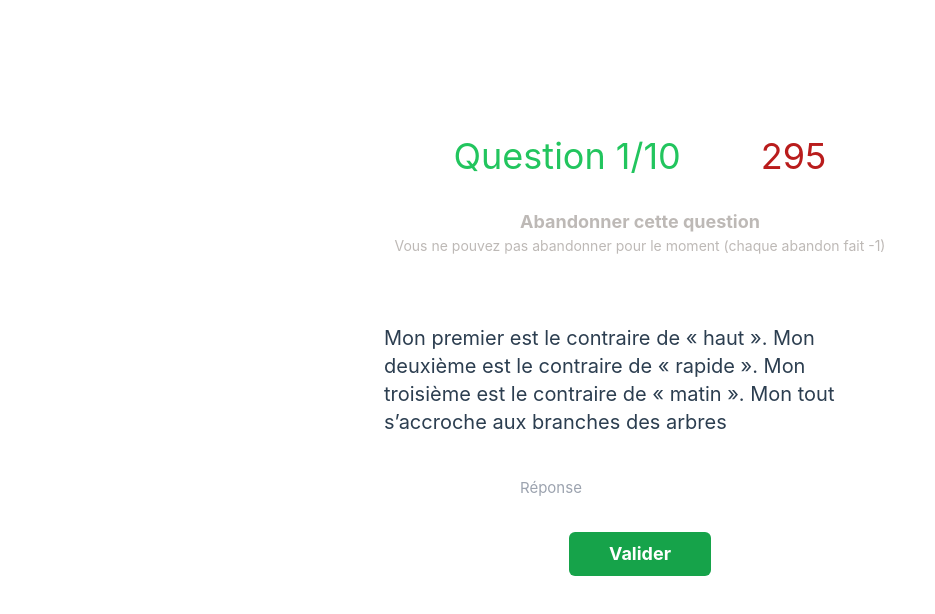
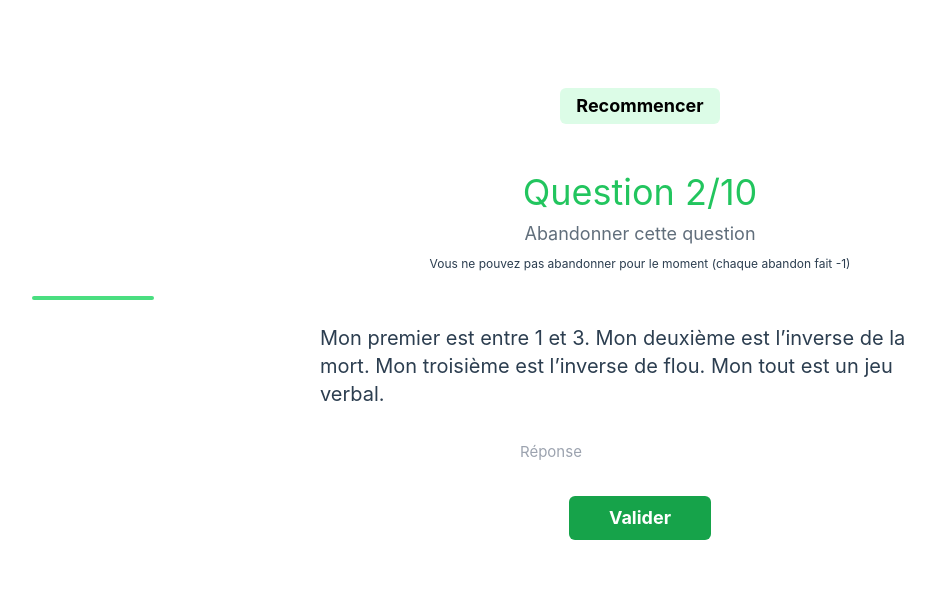
Before and after one commit to DjibrilNaji/enigme-game, a Vue app: page / in a window 1280 px wide. Shown: the top 614 px of the page, without its empty margins (0-935 px from the left). Built offline with nearby package versions, Linux system fonts and the light colour scheme.

Commit message:
improvment

```diff
--- a/index.html
+++ b/index.html
@@ -15,7 +15,7 @@
     <title>Vite App</title>
   </head>
 
-  <body class="flex">
+  <body>
     <div id="app"></div>
 
     <script type="module" src="/src/main.js"></script>
--- a/src/App.vue
+++ b/src/App.vue
@@ -1,73 +1,92 @@
-<script setup></script>
+<script setup>
+import { useQuestionStore } from "@/stores/question";
+// for the user experience
+const store = useQuestionStore();
+</script>
 
 <template>
-  <header class="flex justify-center text-4xl mb-5 text-white">
-    <div class="pb-3">Enigmes</div>
+  <header class="flex flex-col text-4xl mb-5 text-white">
+    <div class="flex justify-center pb-3">Enigmes</div>
+    <div class="flex justify-center">
+      <button
+        type="button"
+        class="flex justify-center mx-20 p-1 w-40 bg-green-100 rounded-md text-lg font-bold text-black"
+        @click="replayGame"
+      >
+        Recommencer
+      </button>
+    </div>
   </header>
 
-  <main v-if="currentQuestion">
-    <div class="flex flex-col gap-8 w-[40vw]">
+  <main v-if="store.currentQuestion">
+    <div>
+      <span class="flex justify-center">
         <div
-        v-if="reponseCorrect"
-        class="alert alert-success flex justify-center text-xl p-2"
+          v-if="store.reponseCorrect"
+          class="alert alert-success text-xl py-2 px-10"
           role="alert"
         >
           Bravo , continuez !
         </div>
-
+      </span>
       <p class="flex justify-center text-4xl text-green-500">
-        Question {{ questionNumber }}/{{ totalQuestions }}
-        <span class="text-red-700 ml-20">{{ countDown }}</span>
+        Question {{ store.questionNumber }}/{{ store.totalQuestions }}
+        <span class="text-red-700 ml-20 hidden">{{ store.countDown }}</span>
       </p>
 
+      <div class="flex flex-col justify-center">
         <button
           type="button"
-        class="text-lg font-bold text-stone-400 hover:underline disabled:opacity-75 disabled:cursor-not-allowed"
+          class="text-lg m-2 disabled:opacity-75 disabled:cursor-not-allowed hover:underline"
           @click="getResponse"
-        v-if="!abandoned"
-        :disabled="attempt < 3"
+          v-if="!store.abandoned"
+          :disabled="store.attempt < 3"
         >
           Abandonner cette question
-        <br />
-        <span class="flex justify-center text-sm" v-if="attempt < 3"
+        </button>
+
+        <span class="text-xs text-center" v-if="store.attempt < 3"
           >Vous ne pouvez pas abandonner pour le moment (chaque abandon fait
           -1)</span
         >
-      </button>
+      </div>
 
       <div
-        class="bg-green-400 pt-1 rounded-2xl duration-300 ease-linear"
+        class="bg-green-400 pt-1 rounded-2xl duration-300 ease-linear my-4"
         :style="{
-          width: `${((currentQuestion.id - 1) / totalQuestions) * 100}%`,
+          width: `${
+            ((store.currentQuestion.id - 1) / store.totalQuestions) * 100
+          }%`,
         }"
       ></div>
 
-      <p class="flex justify-center text-xl">
-        {{ currentQuestion.question }}
+      <span class="flex justify-center">
+        <p class="text-xl w-[50vw]">
+          {{ store.currentQuestion.question }}
         </p>
-
+      </span>
+      <span class="flex justify-center">
         <div
-        v-if="reponseCorrect == false"
-        class="alert alert-danger flex justify-center text-xl p-2"
+          v-if="store.reponseCorrect == false"
+          class="flex justify-center alert alert-danger text-xl py-2 px-4 my-4"
           role="alert"
         >
           Mauvaise réponse !
         </div>
+      </span>
 
       <form class="flex flex-col items-center" @submit.prevent="checkReponse">
-        <div class="flex">
         <input
           type="text"
-            class="rounded-md text-black px-8 py-2 mb-4"
+          class="rounded-md text-black px-8 py-2 my-4"
           placeholder="Réponse"
-            v-model="userReponse"
+          v-model="store.userReponse"
         />
-        </div>
 
-        <p class="mb-4" v-if="abandoned">
+        <p class="mb-4" v-if="store.abandoned">
           La réponse est :
           <span class="bg-red-200 p-1 text-black">{{
-            currentQuestion.reponse
+            store.currentQuestion.reponse
           }}</span>
         </p>
 
@@ -80,17 +99,47 @@
         </button>
       </form>
     </div>
+
+    <!-- <div class="flex flex-col gap-8 w-[40vw]">
+
+
+      <form class="flex flex-col items-center" @submit.prevent="checkReponse">
+        <div class="flex">
+          <input
+            type="text"
+            class="rounded-md text-black px-8 py-2 mb-4"
+            placeholder="Réponse"
+            v-model="store.userReponse"
+          />
+        </div>
+
+        <p class="mb-4" v-if="store.abandoned">
+          La réponse est :
+          <span class="bg-red-200 p-1 text-black">{{
+            store.currentQuestion.reponse
+          }}</span>
+        </p>
+
+        <button
+          type="button"
+          class="bg-green-600 rounded-md text-lg font-bold text-white px-10 py-2"
+          @click="checkReponse"
+        >
+          Valider
+        </button>
+      </form>
+    </div> -->
   </main>
 
   <main v-else>
     <div class="flex flex-col gap-8 mb-6">
       <p class="flex justify-center text-4xl text-green-500">
-        Score : {{ score }} / {{ totalQuestions }}
+        Score : {{ store.score }} / {{ store.totalQuestions }}
       </p>
       <div
         class="bg-green-400 pt-1 rounded-2xl duration-300 ease-linear"
         :style="{
-          width: `${(score / totalQuestions) * 100}%`,
+          width: `${(store.score / store.totalQuestions) * 100}%`,
         }"
       ></div>
     </div>
@@ -109,81 +158,109 @@
 export default {
   data() {
     return {
-      questions: [],
-      questionNumber: 1,
-      totalQuestions: null,
-      currentQuestion: null,
-      userReponse: null,
-      reponseCorrect: null,
-      abandoned: false,
-      attempt: 0,
-      score: 0,
       countDown: 300,
     };
   },
 
   async mounted() {
-    const questions = await fetch("/questions.json");
-    const data = await questions.json();
+    const store = useQuestionStore();
 
-    this.questions = data;
-    this.totalQuestions = this.questions.length;
+    store.questions = await fetch("/questions.json");
+    store.data = await store.questions.json();
 
-    this.currentQuestion = this.questions.find(
-      (question) => question.id === this.questionNumber
+    store.questions = store.data;
+
+    store.totalQuestions = store.questions.length;
+
+    // localStorage
+    store.questionNumber =
+      parseInt(localStorage.getItem("questionNumber")) || 2;
+    store.score = parseInt(localStorage.getItem("score")) || 0;
+    store.attempt =
+      parseInt(localStorage.getItem("attempt", store.attempt)) || 0;
+
+    store.currentQuestion = store.questions.find(
+      (question) => question.id === store.questionNumber
     );
+
+    console.log(localStorage);
   },
 
   methods: {
     checkReponse: function () {
+      const store = useQuestionStore();
+
       if (
-        this.userReponse.toLowerCase() ===
-        this.currentQuestion.reponse.toLowerCase()
+        store.userReponse.toLowerCase() ===
+        store.currentQuestion.reponse.toLowerCase()
       ) {
-        this.reponseCorrect = true;
-        this.questionNumber++;
-        this.currentQuestion = this.questions.find(
-          (question) => question.id === this.questionNumber
+        store.reponseCorrect = true;
+
+        store.questionNumber++;
+        localStorage.setItem("questionNumber", store.questionNumber);
+
+        store.score++;
+        localStorage.setItem("score", store.score);
+
+        store.currentQuestion = store.questions.find(
+          (question) => question.id === store.questionNumber
         );
-        this.score++;
 
-        this.userReponse = null;
-        this.abandonner = false;
+        store.userReponse = null;
+        store.abandonner = false;
 
-        this.attempt = 0;
-        this.abandoned = false;
+        store.attempt = 0;
+        store.abandoned = false;
+
+        console.log(localStorage);
       } else {
-        this.reponseCorrect = false;
-        this.attempt++;
+        store.reponseCorrect = false;
+
+        store.attempt++;
+        localStorage.setItem("attempt", store.attempt);
+
+        console.log(localStorage);
       }
     },
 
     getResponse: function () {
-      this.abandoned = true;
-      this.score--;
+      const store = useQuestionStore();
+
+      store.abandoned = true;
+      store.score--;
     },
 
     replayGame: function () {
-      this.reponseCorrect = null;
-      this.questionNumber = 1;
-      this.currentQuestion = this.questions.find(
-        (question) => question.id === this.questionNumber
+      const store = useQuestionStore();
+
+      store.reponseCorrect = null;
+
+      store.questionNumber = 1;
+      localStorage.setItem("questionNumber", 1);
+
+      localStorage.setItem("score", 0);
+      localStorage.setItem("attempt", 0);
+
+      store.currentQuestion = store.questions.find(
+        (question) => question.id === store.questionNumber
       );
+
+      console.log(localStorage);
     },
 
-    countDownTimer() {
-      if (this.countDown > 0) {
-        setTimeout(() => {
-          this.countDown--;
-          this.countDownTimer();
-        }, 1000);
-      } else {
-        this.currentQuestion = !this.currentQuestion;
-      }
+    // countDownTimer() {
+    //   if (this.countDown > 0) {
+    //     setTimeout(() => {
+    //       this.countDown--;
+    //       this.countDownTimer();
+    //     }, 1000);
+    //   } else {
+    //     store.currentQuestion = !this.currentQuestion;
+    //   }
+    // },
   },
-  },
-  created() {
-    this.countDownTimer();
-  },
+  // created() {
+  //   this.countDownTimer();
+  // },
 };
 </script>
--- a/src/main.js
+++ b/src/main.js
@@ -1,11 +1,14 @@
 import { createApp } from "vue";
 import App from "./App.vue";
 import router from "./router";
+import { createPinia } from "pinia";
 
 import "./assets/main.css";
 
+const pinia = createPinia();
 const app = createApp(App);
 
 app.use(router);
 
+app.use(pinia);
 app.mount("#app");
--- /dev/null
+++ b/src/stores/question.js
@@ -0,0 +1,16 @@
+import { defineStore } from "pinia";
+const localStorage = window.localStorage;
+
+export const useQuestionStore = defineStore("question", {
+  state: () => ({
+    questions: [],
+    questionNumber: localStorage.getItem("questionNumber"),
+    totalQuestions: null,
+    currentQuestion: null,
+    userReponse: "",
+    reponseCorrect: null,
+    abandoned: false,
+    attempt: localStorage.getItem("attempt"),
+    score: localStorage.getItem("score"),
+  }),
+});
```
Lines whose indentation alone changed are shown as unchanged.
